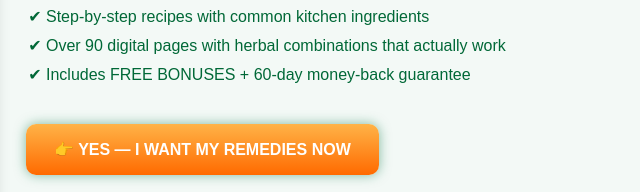
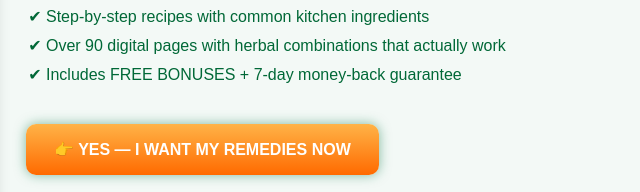
Before and after one commit to aprendiendoenlinea2025-code/naturalremedies, a plain HTML site: page index.html in a window 1280 px wide. Shown: the part 394-586 px from the top of the page, 579-1219 px from the left. Drawn offline with Linux system fonts and the light colour scheme; files whose address does not match are found by name.

Commit message:
Update index.html

```diff
--- a/index.html
+++ b/index.html
@@ -136,7 +136,7 @@
 <li data-editor-id="text_71096053099a">Real relief for real issues: pain, fatigue, blood sugar, mental fog, and more</li>
 <li data-editor-id="text_c72b3b6b8f14">Step-by-step recipes with common kitchen ingredients</li>
 <li data-editor-id="text_d1c21dd86b0e">Over 90 digital pages with herbal combinations that actually work</li>
-<li data-editor-id="text_56c5cee1a21d">Includes FREE BONUSES + 60-day money-back guarantee</li>
+<li data-editor-id="text_56c5cee1a21d">Includes FREE BONUSES + 7-day money-back guarantee</li>
 </ul>
 <a class="cta heartbeat cta-button" data-editor-id="text_2195e97a6d2c" href="">👉 YES — I WANT MY REMEDIES NOW</a>
 <p class="trust" data-editor-id="text_3f38f6e0a818">Trusted by over 50,000 natural health customers</p>
@@ -659,7 +659,7 @@
 <li data-editor-id="text_31c19d6a60b7"><span class="check"></span><b>You wake up tired:</b>Even after 8 hours, you feel drained. It’s not laziness — it’s adrenal fatigue or nutrient malabsorption.
 
 <!-- Meta Pixel Code -->
-<script>
+<script data-editor-id="text_6d06e42e2128">
 !function(f,b,e,v,n,t,s)
 {if(f.fbq)return;n=f.fbq=function(){n.callMethod?
 n.callMethod.apply(n,arguments):n.queue.push(arguments)};
```
